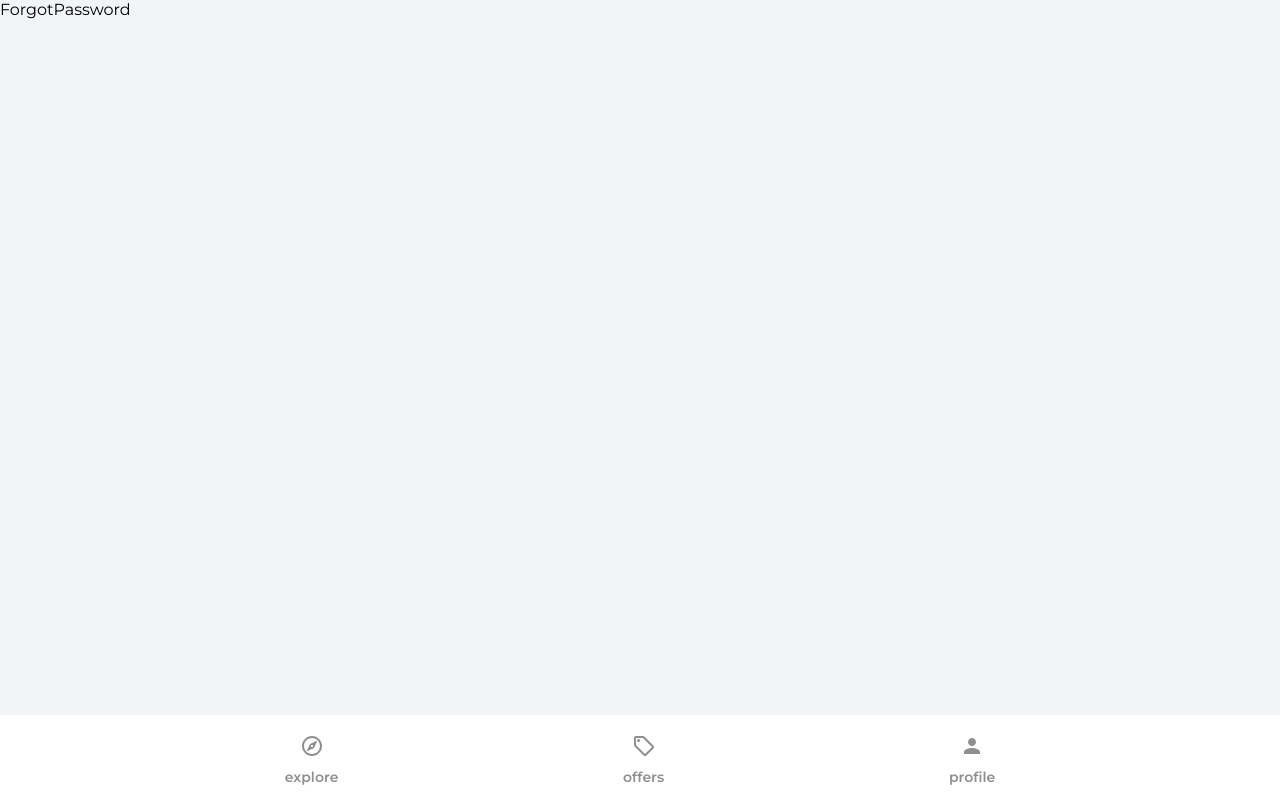
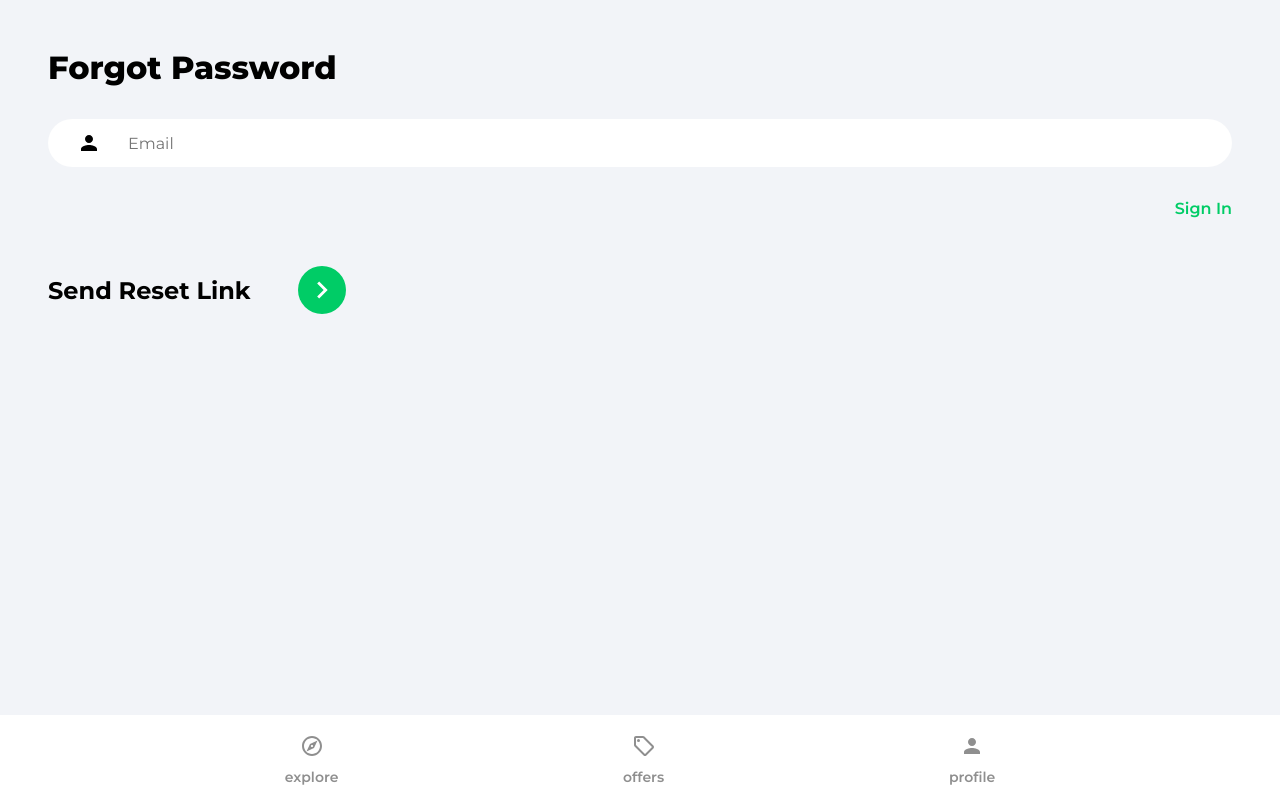
Before and after one commit to mundume/listings, a React (Vite) app: page /forgot-password in a window 1280 px wide. Built offline with nearby package versions, Linux system fonts and the light colour scheme.

Commit message:
forgot password

```diff
--- a/src/pages/ForgotPassword.jsx
+++ b/src/pages/ForgotPassword.jsx
@@ -1,7 +1,53 @@
-import React from "react";
+import React, { useState } from "react";
+import { Link } from "react-router-dom";
+import { getAuth, sendPasswordResetEmail } from "firebase/auth";
+import { toast } from "react-toastify";
+import { ReactComponent as ArrowRightIcon } from "../assets/svg/keyboardArrowRightIcon.svg";
+import { async } from "@firebase/util";
 
 const ForgotPassword = () => {
-  return <div>ForgotPassword</div>;
+  const [email, setEmail] = useState("");
+  const onChange = (e) => {
+    setEmail(e.target.value);
+  };
+  const onSubmit = async (e) => {
+    e.preventDefault();
+    try {
+      const auth = getAuth();
+      await sendPasswordResetEmail(auth, email);
+      toast.success("email was sent");
+    } catch (error) {
+      toast.error("Couldnt send reset email");
+    }
+  };
+  return (
+    <div className="pageContainer">
+      <header>
+        <p className="pageHeader">Forgot Password</p>
+      </header>
+      <main>
+        <form action="" onSubmit={onSubmit}>
+          <input
+            type="email"
+            placeholder="Email"
+            id="email"
+            value={email}
+            onChange={onChange}
+            className="emailInput"
+          />
+          <Link className="forgotPasswordLink" to="/sign-in">
+            Sign In
+          </Link>
+          <div className="signInBar">
+            <div className="signInText">Send Reset Link</div>
+            <button className="signInButton">
+              <ArrowRightIcon fill="#ffffff" width="34px" height="34px" />
+            </button>
+          </div>
+        </form>
+      </main>
+    </div>
+  );
 };
 
 export default ForgotPassword;
```
